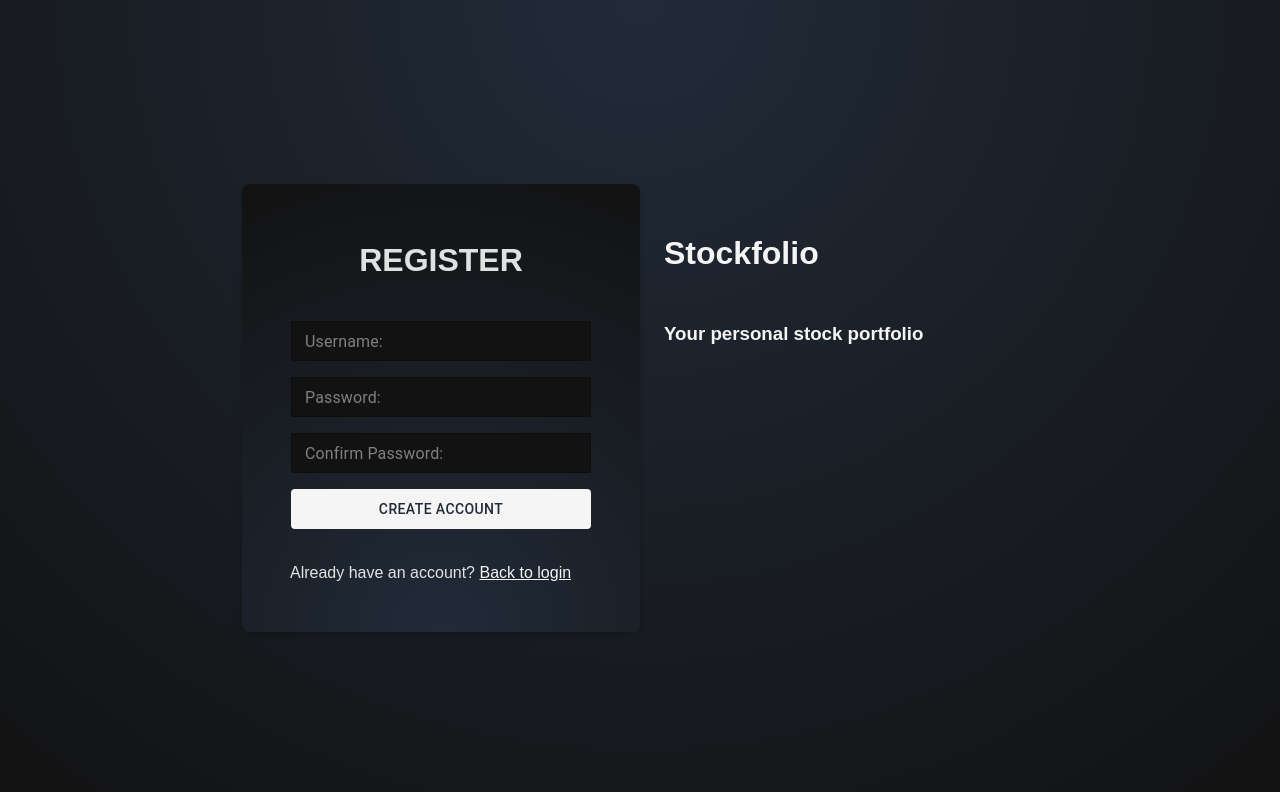
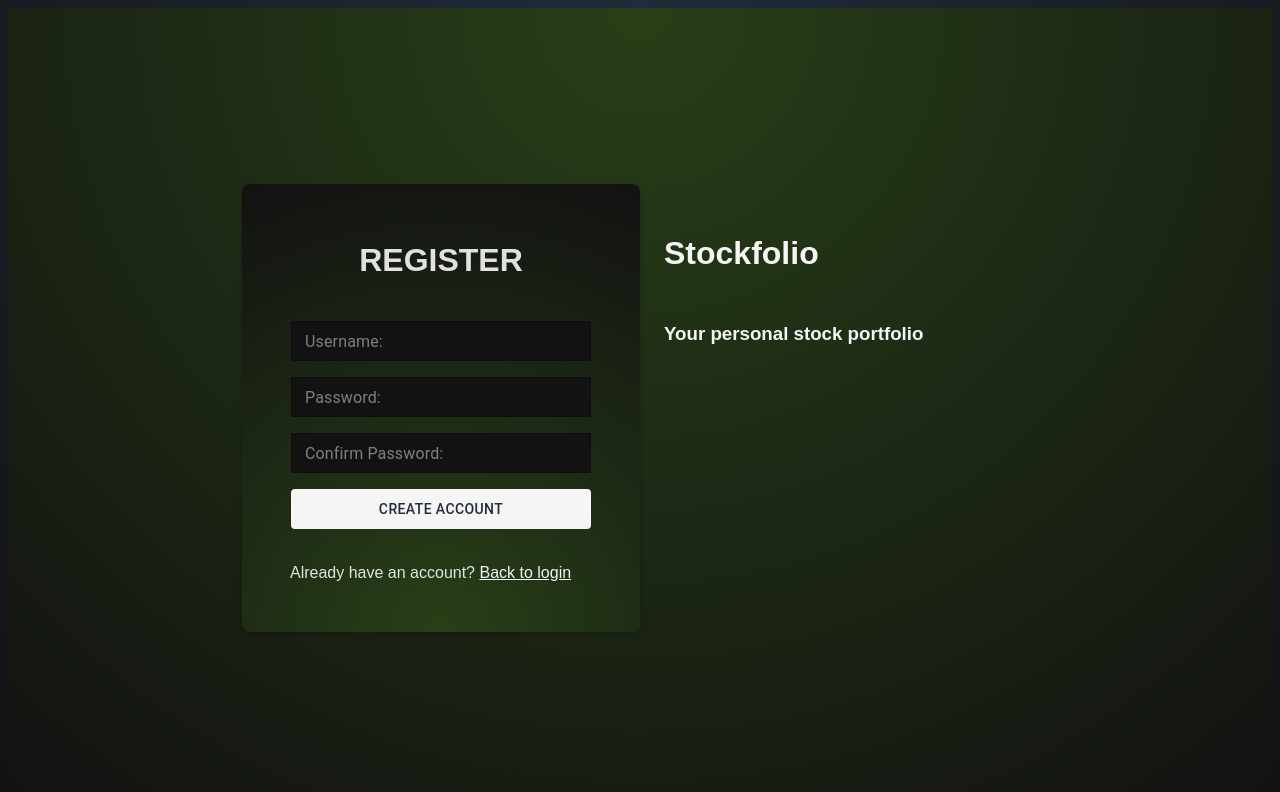
Before and after one commit to joelvkuos/Ohjelmistoprojekti2, a React app in the folder frontend/: page /register in a window 1280 px wide. Shown: the top 792 px of the page. Built offline with nearby package versions, Linux system fonts and the light colour scheme; the HTML template or start-up script is replaced by a standard one.

Commit message:
Register sivu värit

```diff
--- a/frontend/src/pages/Register.tsx
+++ b/frontend/src/pages/Register.tsx
@@ -6,13 +6,13 @@ export default function Register() {
     const navigate = useNavigate();
 
     return (
-        <Box className='loginBox1 reverse'>
+        <Box className='loginBox1 reverse green-bg'>
             <Box className='loginBox3'>
                 <h1 className="Stockfolio">Stockfolio</h1>
                 <h3 className="info">Your personal stock portfolio</h3>
 
             </Box>
-            <Box className='loginBox2 slide-right'>
+            <Box className='loginBox2 slide-right green-bg'>
                 <h1>REGISTER</h1>
                 <TextField className="textField" placeholder="Username:"></TextField>
                 <TextField className="textField" placeholder="Password:" type="password"></TextField>
--- a/frontend/src/styles/Login.css
+++ b/frontend/src/styles/Login.css
@@ -10,6 +10,15 @@
 .loginBox1.grow {
     animation: grow 1s;
 }
+
+.loginBox1.green-bg {
+    background: radial-gradient(circle at top, #283f17, #121212);
+}
+
+.loginBox2.green-bg {
+    background: radial-gradient(circle at bottom, #283f17, #121212);
+}
+
 
 @keyframes grow {
     0% {
```
